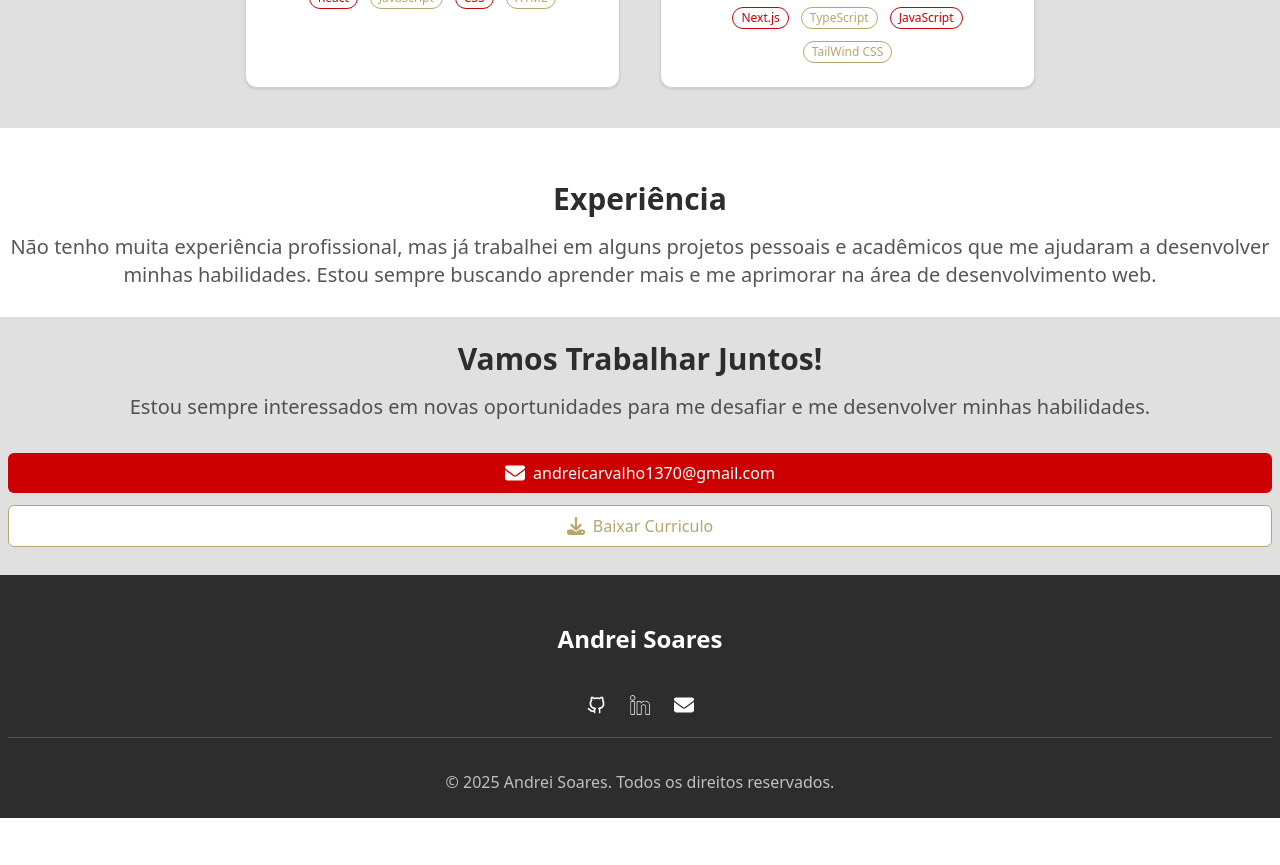
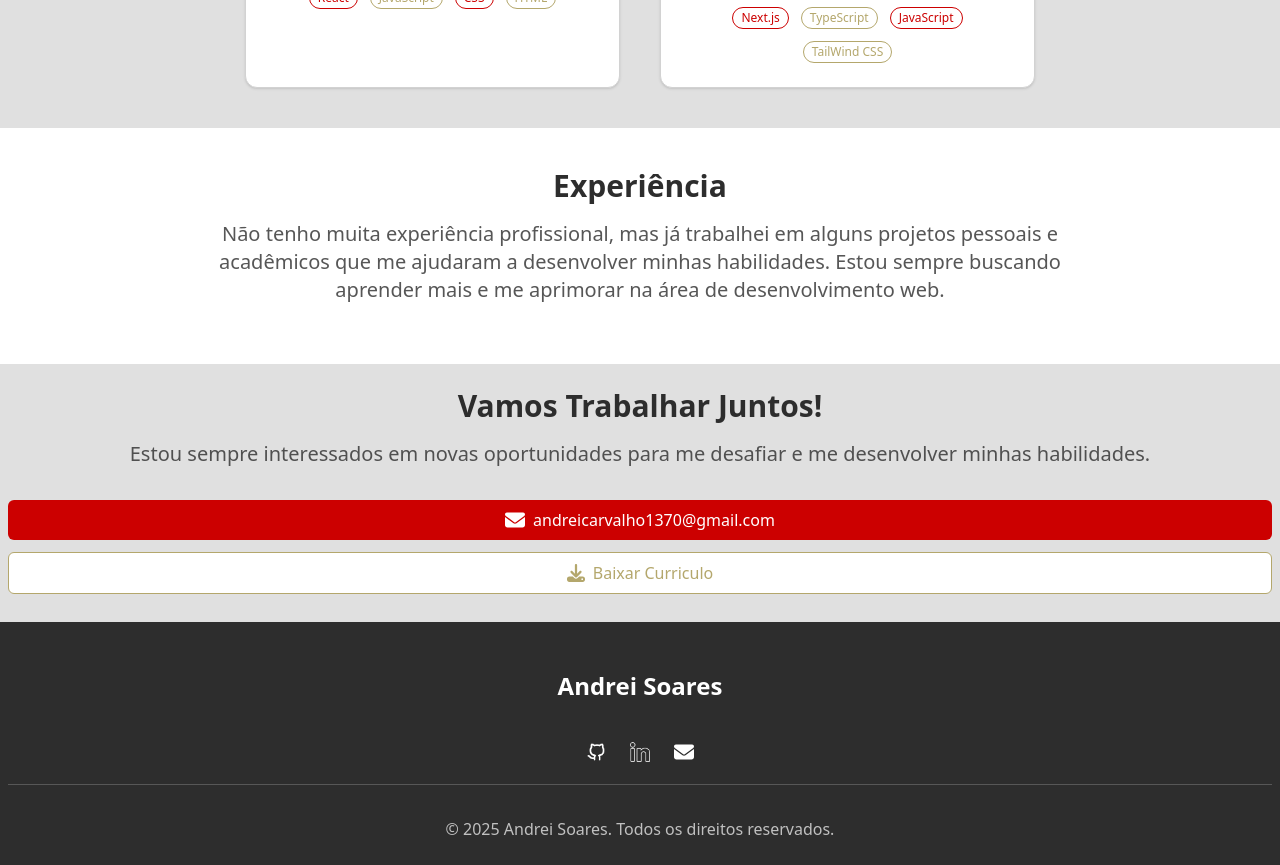
Before and after one commit to Hoothoot09/portifolio, a Next.js app in the folder my-portfolio/: page / in a window 1280 px wide. Shown: the part 1620-2485 px from the top of the page. Before the commit the page ends 2438 px from the top, so only its background shows below. Built offline with nearby package versions, Linux system fonts and the light colour scheme.

Commit message:
fix "Experience" section for desktop version

```diff
--- a/my-portfolio/components/Experience.tsx
+++ b/my-portfolio/components/Experience.tsx
@@ -1,6 +1,9 @@
 export default function Experience() {
   return (
-    <div id="experience" className="w-full p-2 mb-5 pt-[53px]">
+    <div
+      id="experience"
+      className="w-full p-2 min-lg:px-50 min-lg:py-10 mb-5 pt-[53px]"
+    >
       <h2 className="text-3xl text-center text-[#2D2D2D] font-bold">
         Experiência
       </h2>
```
